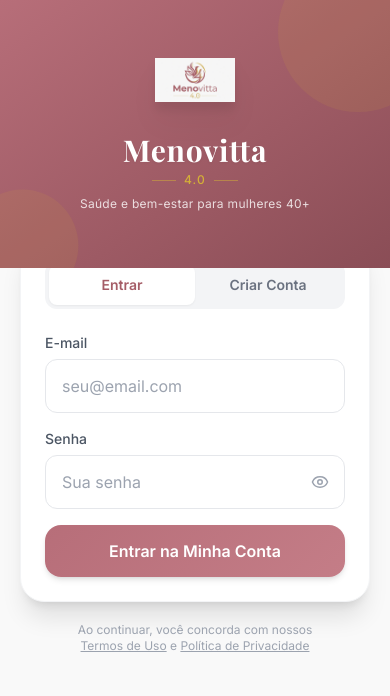
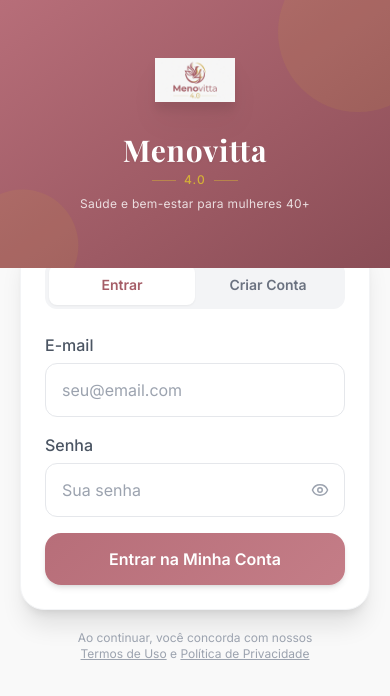
Before and after one commit to gustavosdias81/menovitta40, a React (Vite) app: page /login in a window 390 px wide. Shown: the top 696 px of the page. Built offline with nearby package versions, Linux system fonts and the light colour scheme; no server answers.

Commit message:
fix: aumenta tamanho das fontes para melhor leitura no mobile

```diff
--- a/src/index.css
+++ b/src/index.css
@@ -12,6 +12,7 @@
     @apply font-sans text-gray-800 bg-offwhite antialiased;
     -webkit-font-smoothing: antialiased;
     -moz-osx-font-smoothing: grayscale;
+    font-size: 16px;
   }
 
   /* Esconde scrollbar mas mantém funcionalidade */
@@ -56,12 +57,12 @@
   .input-field {
     @apply w-full px-4 py-3.5 rounded-xl border border-gray-200 bg-white
            focus:outline-none focus:ring-2 focus:border-rosa-400
-           transition-all duration-200 text-gray-700 placeholder:text-gray-400;
+           transition-all duration-200 text-base text-gray-700 placeholder:text-gray-400;
     --tw-ring-color: rgb(183 110 121 / 0.2);
   }
 
   .label-field {
-    @apply block text-sm font-medium text-gray-600 mb-1.5;
+    @apply block text-base font-medium text-gray-600 mb-1.5;
   }
 
   .page-container {
@@ -69,11 +70,11 @@
   }
 
   .page-title {
-    @apply font-serif text-2xl font-bold text-gray-800 mb-1;
+    @apply font-serif text-3xl font-bold text-gray-800 mb-1;
   }
 
   .page-subtitle {
-    @apply text-sm text-gray-500 mb-6;
+    @apply text-base text-gray-500 mb-6;
   }
 
   .badge-fase {
```
